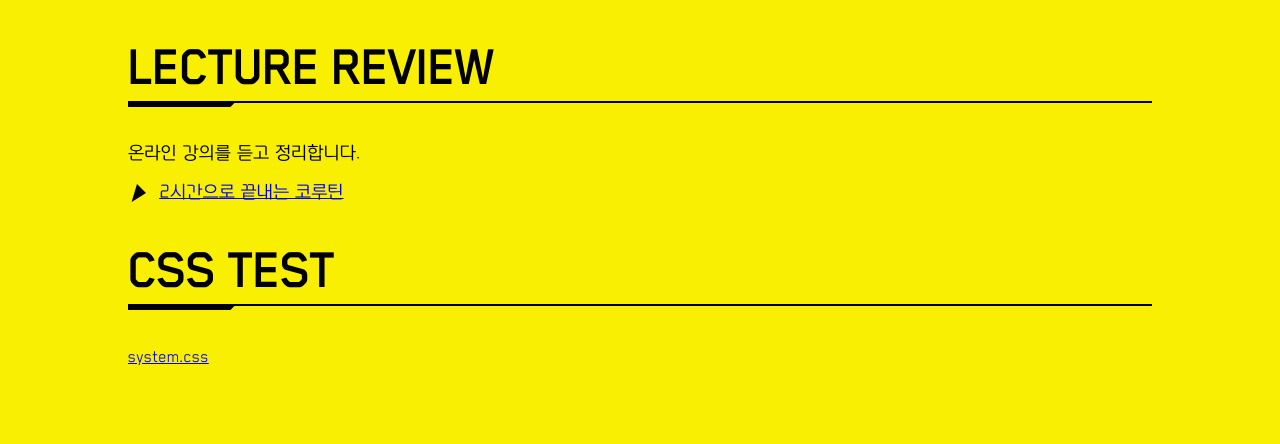
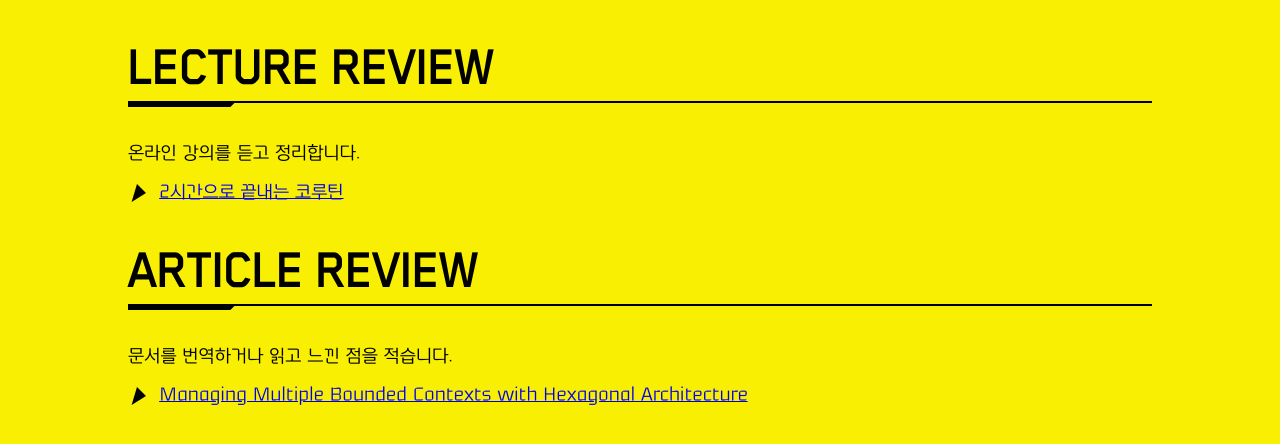
Before and after one commit to Kwonkyu/kwonkyu.github.io, a plain HTML site: page index.html in a window 1280 px wide. Drawn offline with Linux system fonts and the light colour scheme.

Commit message:
헥사고날 관련 게시글 번역

```diff
--- a/index.html
+++ b/index.html
@@ -12,7 +12,13 @@
         <a class="cyberpunk-font-hangul" href="./review/coroutine-in-2-hour.html">2시간으로 끝내는 코루틴</a>
     </li>
 </ul>
-<h1 class="cyber-h">CSS TEST</h1>
-<a href="./test.html">system.css</a>
+
+<h1 class="cyber-h">ARTICLE REVIEW</h1>
+<p class="cyberpunk-font-hangul">문서를 번역하거나 읽고 느낀 점을 적습니다.</p>
+<ul class="cyber-ul">
+    <li>
+        <a class="cyberpunk-font-hangul" href="./review/bounded-contexts-with-hexagonal-architecture.txt">Managing Multiple Bounded Contexts with Hexagonal Architecture</a>
+    </li>
+</ul>
 </body>
 </html>
```
Also changed, not shown: review/bounded-contexts-with-hexagonal-architecture.txt (added).
